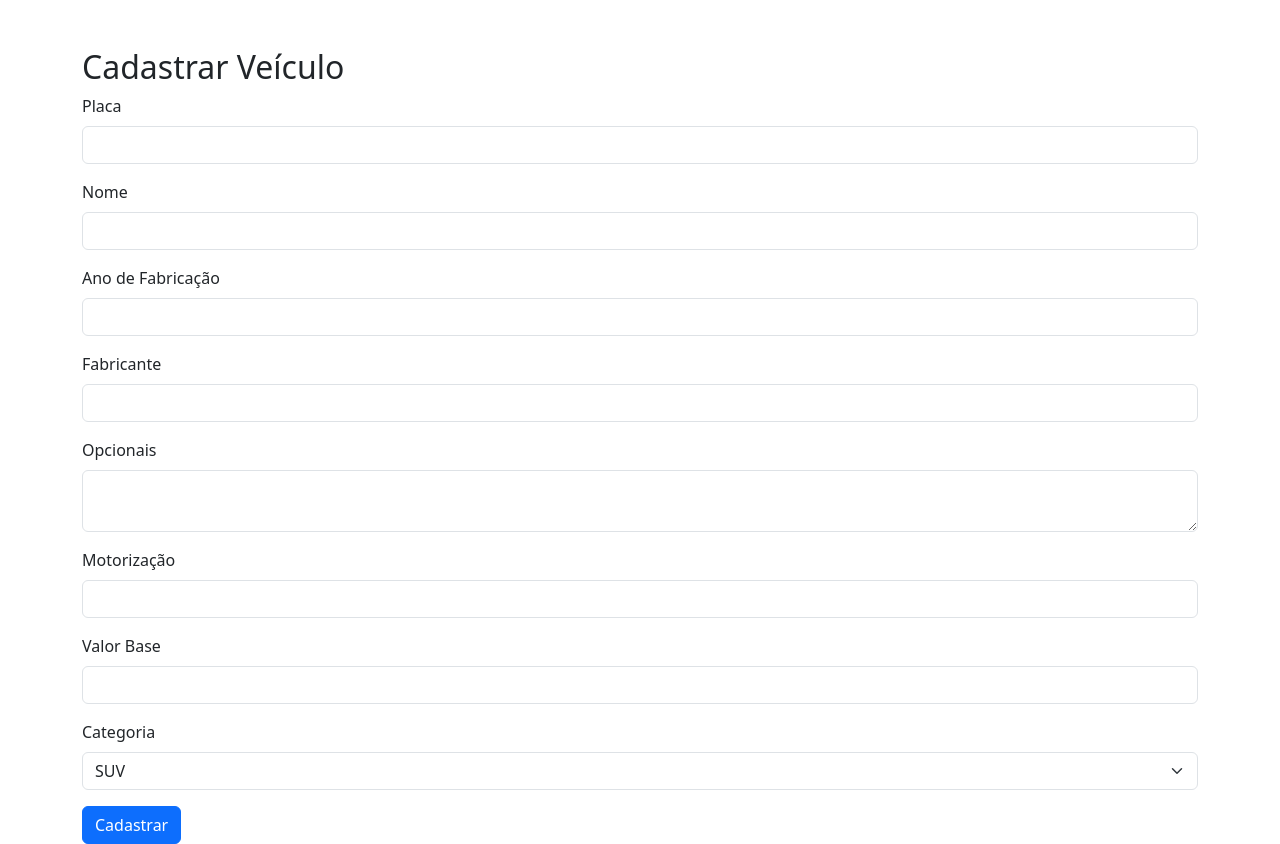
After one commit to AylerFrancisco/AluCar, a PHP site: page /cadastrar_veiculo.php in a window 1280 px wide. The commit adds this page. Run offline with PHP 8.4, Linux system fonts and the light colour scheme.

Commit message:
Feat:Crud Veiculo

```diff
--- /dev/null
+++ b/views/cadastrar_veiculo.php
@@ -0,0 +1,58 @@
+<!DOCTYPE html>
+<html lang="pt-br">
+
+<head>
+    <meta charset="UTF-8">
+    <meta name="viewport" content="width=device-width, initial-scale=1.0">
+    <title>Cadastrar Veículo</title>
+    <link href="https://cdn.jsdelivr.net/npm/bootstrap@5.3.0-alpha1/dist/css/bootstrap.min.css" rel="stylesheet">
+</head>
+
+<body>
+    <div class="container mt-5">
+        <h2>Cadastrar Veículo</h2>
+        <form action="processa_cadastro_veiculo.php" method="POST">
+            <div class="mb-3">
+                <label for="placa" class="form-label">Placa</label>
+                <input type="text" class="form-control" id="placa" name="placa" required>
+            </div>
+            <div class="mb-3">
+                <label for="nome" class="form-label">Nome</label>
+                <input type="text" class="form-control" id="nome" name="nome" required>
+            </div>
+            <div class="mb-3">
+                <label for="anoFabricacao" class="form-label">Ano de Fabricação</label>
+                <input type="number" class="form-control" id="anoFabricacao" name="anoFabricacao" required>
+            </div>
+            <div class="mb-3">
+                <label for="fabricante" class="form-label">Fabricante</label>
+                <input type="text" class="form-control" id="fabricante" name="fabricante" required>
+            </div>
+            <div class="mb-3">
+                <label for="opcionais" class="form-label">Opcionais</label>
+                <textarea class="form-control" id="opcionais" name="opcionais"></textarea>
+            </div>
+            <div class="mb-3">
+                <label for="motorizacao" class="form-label">Motorização</label>
+                <input type="text" class="form-control" id="motorizacao" name="motorizacao" required>
+            </div>
+            <div class="mb-3">
+                <label for="valorBase" class="form-label">Valor Base</label>
+                <input type="number" step="0.01" class="form-control" id="valorBase" name="valorBase" required>
+            </div>
+            <div class="mb-3">
+                <label for="id_categoria" class="form-label">Categoria</label>
+                <select class="form-select" id="id_categoria" name="id_categoria" required>
+                    <option value="1">SUV</option>
+                    <option value="2">Passeio</option>
+                    <option value="3">Van</option>
+                </select>
+            </div>
+            <button type="submit" class="btn btn-primary">Cadastrar</button>
+        </form>
+    </div>
+
+    <script src="https://cdn.jsdelivr.net/npm/bootstrap@5.3.0-alpha1/dist/js/bootstrap.bundle.min.js"></script>
+</body>
+
+</html>
--- a/views/includes/menuA.inc.php
+++ b/views/includes/menuA.inc.php
@@ -13,7 +13,7 @@
         Veículos
       </a>
       <ul class="dropdown-menu">
-        <li><a class="dropdown-item" href="../controlers/controllerFabricante.php?opcao=2">Cadastrar</a></li>
+        <li><a class="dropdown-item" href="cadastrar_veiculo.php">Cadastrar Veículo</a></li> <!-- Nova opção de cadastro -->
         <li><a class="dropdown-item" href="#">Cadastrar Vários</a></li>
         <li><a class="dropdown-item" href="../controlers/controllerProduto.php?opcao=2">Consultar</a></li>
         <li>
@@ -21,6 +21,8 @@
         </li>
         <li><a class="dropdown-item" href="../controlers/controllerProduto.php?opcao=6">Show Room</a></li>
       </ul>
+    </li>
+
     </li>
 
     <li class="nav-item dropdown">
```
Also changed, not shown: classes/locacao.inc.php (renamed from classes/locaao.inc.php).
